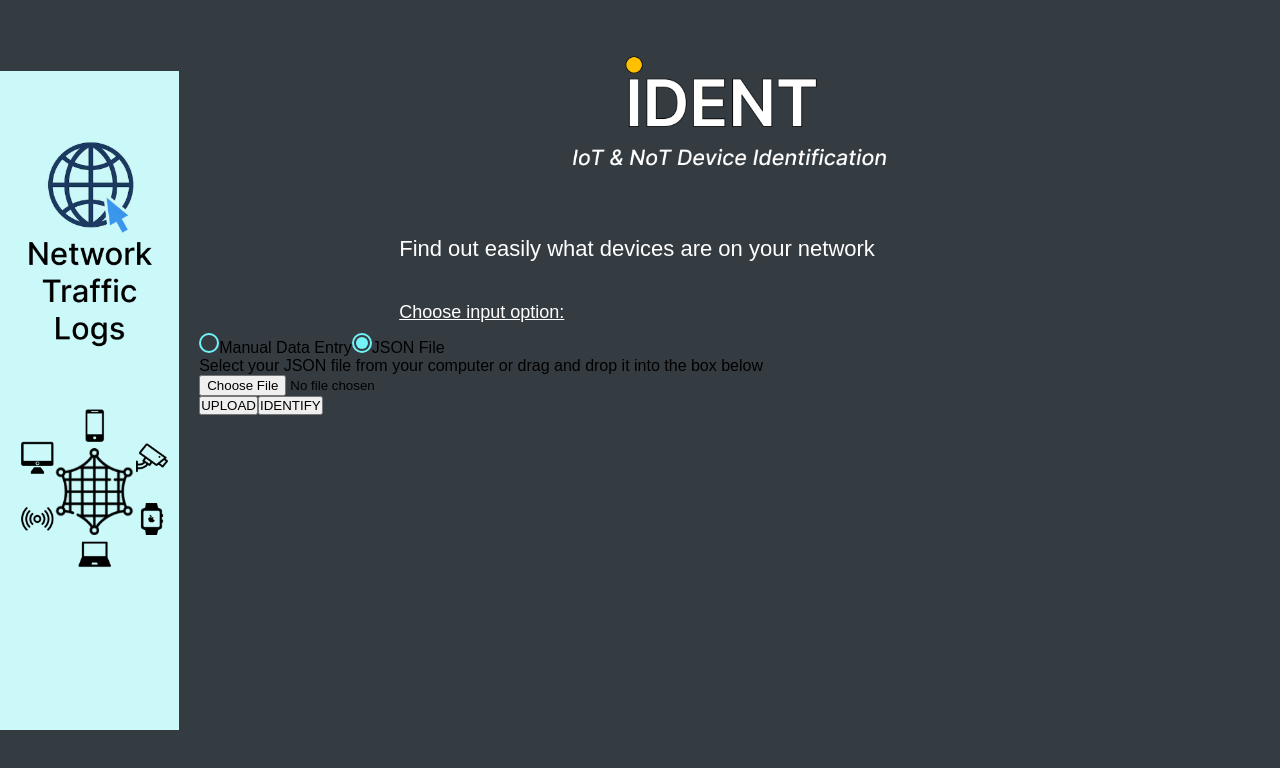
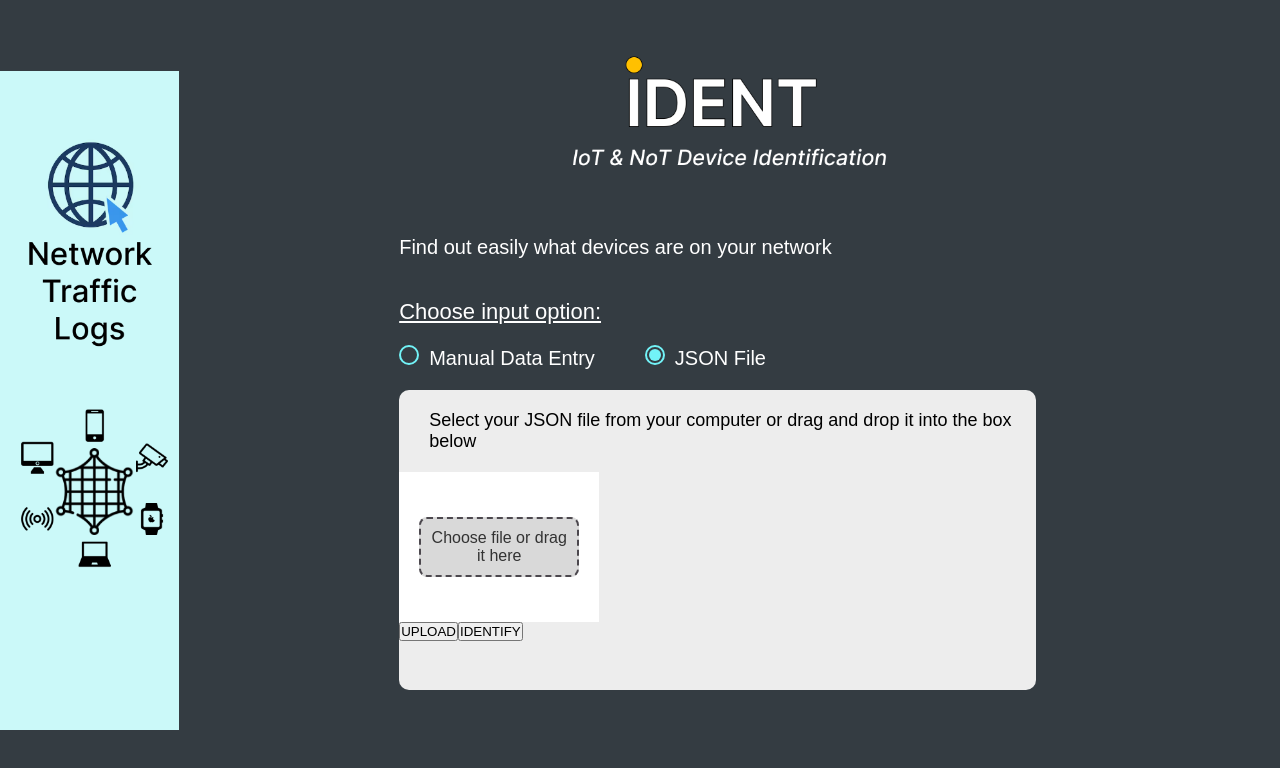
Before and after one commit to TalFlint1/iot-not-identification, a React (Create React App) app: page / in a window 1280 px wide. Shown: the top 768 px of the page. Built offline with nearby package versions, Linux system fonts and the light colour scheme.

Commit message:
keep working on JSON option

```diff
--- a/src/components/InputScreen.js
+++ b/src/components/InputScreen.js
@@ -29,7 +29,7 @@ const InputScreen = () => {
         <div className="flex flex-col items-center text-white p-6">
         <p
             style={{
-                fontSize: "22px",  // Adjust the font size
+                fontSize: "20px",  // Adjust the font size
                 margin: "10px 0",  // Add some margin for spacing
                 textAlign: "left",  // Center align the text
                 color: "white",  // Set the text color to white
@@ -43,21 +43,22 @@ const InputScreen = () => {
           {/* New "Choose input option:" text */}
           <p
             style={{
-                fontSize: "18px",  // Adjust the font size
+                fontSize: "22px",  // Adjust the font size
                 margin: "10px 0",  // Add some margin for spacing
                 textAlign: "left",  // Center align the text
                 color: "white",  // Set the text color to white
                 marginLeft: "200px",
                 textDecoration: "underline",
-                marginTop: "40px"
+                marginTop: "40px",
+                marginBottom: "20px"
             }}
         >
             Choose input option:
         </p>
 
           {/* Input Selection */}
-          <div className="mb-4 flex gap-4">
-            <label className="flex items-center gap-2 cursor-pointer">
+          <div className="mb-4 flex gap-4" style={{ marginLeft: "200px" }}>
+            <label className="flex items-center gap-2 cursor-pointer" style={{ marginRight: "50px" }}>
               <input
                 type="radio"
                 name="inputType"
@@ -66,7 +67,7 @@ const InputScreen = () => {
                 onChange={() => setInputType("manual")}
                 className="custom-radio"
               />
-              Manual Data Entry
+              <span style={{ marginLeft: "10px", color: "white", fontSize: "20px", marginBottom: "20px" }}>Manual Data Entry</span>
             </label>
             <label className="flex items-center gap-2 cursor-pointer">
               <input
@@ -77,32 +78,103 @@ const InputScreen = () => {
                 onChange={() => setInputType("json")}
                 className="custom-radio"
               />
-              JSON File
+              <span style={{ marginLeft: "10px", color: "white", fontSize: "20px", marginBottom: "20px" }}>JSON File</span>
             </label>
           </div>
 
           {/* Input Box */}
-          <div className="bg-gray-800 p-6 rounded-xl shadow-lg w-full max-w-lg">
+          <div
+            className="bg-gray-800 p-6 shadow-lg"
+            style={{
+                marginTop: "20px",
+                marginLeft: "200px",
+                backgroundColor: "#EDEDED",
+                borderRadius: "10px", // More rounded corners
+                height: "300px", // Taller box
+                width: "60%", // Thinner box
+                maxWidth: "800px", // Limit the maximum width
+            }}
+            >
             {inputType === "json" ? (
-              <div className="flex flex-col items-center gap-4">
-                <p className="italic">Select your JSON file from your computer or drag and drop it into the box below</p>
-                <input type="file" className="border border-dashed border-gray-500 p-4 w-full text-center" />
+                <div className="flex flex-col items-center gap-4" style={{ height: "100%", justifyContent: "center" }}>
+                <p className="italic" style={{ marginTop: "20px", marginLeft: "30px", marginBottom: "20px", paddingTop: "20px", fontSize: "18px" }}>
+                    Select your JSON file from your computer or drag and drop it into the box below
+                </p>
+                <label
+                    htmlFor="file-upload"
+                    className="border border-dashed border-gray-500 p-4 w-full text-center cursor-pointer"
+                    style={{
+                        backgroundColor: "#FFF",
+                        display: "flex",
+                        justifyContent: "center",
+                        alignItems: "center",
+                        height: "150px",
+                        width: "200px",
+                        color: "#333",
+                        position: "relative", // Ensure proper positioning of the inner box
+                    }}
+                >
+                    {/* Small box inside the input box */}
+                    <div
+                        style={{
+                            backgroundColor: "#D9D9D9",  // Light gray background for the smaller box
+                            padding: "10px",  // Padding for the smaller box
+                            borderRadius: "8px", // Optional: rounded corners for the small box
+                            textAlign: "center",
+                            fontSize: "16px",  // Adjust font size
+                            color: "#333",  // Text color
+                            position: "absolute", // Absolute positioning to stay within the input box
+                            top: "50%",
+                            left: "50%",
+                            transform: "translate(-50%, -50%)", // Center the text inside the small box
+                            width: "80%",  // Adjust the size of the inner box
+                            border: "2px dashed #4C484E",
+                        }}
+                    >
+                        Choose file or drag it here
+                    </div>
+                    <input
+                        id="file-upload"
+                        type="file"
+                        style={{ display: "none" }} // Fully hide the default file input box
+                    />
+                </label>
                 <div className="flex gap-4">
-                  <button className="bg-green-300 text-black px-4 py-2 rounded-lg">UPLOAD</button>
-                  <button className="bg-teal-400 text-black px-4 py-2 rounded-lg">IDENTIFY</button>
+                    <button className="bg-green-300 text-black px-4 py-2 rounded-lg">UPLOAD</button>
+                    <button className="bg-teal-400 text-black px-4 py-2 rounded-lg">IDENTIFY</button>
                 </div>
-              </div>
+                </div>
             ) : (
-              <div className="grid grid-cols-2 gap-4">
-                <input className="p-2 bg-gray-700 rounded" placeholder="MAC Address" />
-                <input className="p-2 bg-gray-700 rounded" placeholder="HTTP User Agent" />
-                <input className="p-2 bg-gray-700 rounded" placeholder="DHCP Hostname" />
-                <input className="p-2 bg-gray-700 rounded" placeholder="Domains" />
-                <input className="p-2 bg-gray-700 rounded" placeholder="DNS PTR" />
+                <div className="grid grid-cols-2 gap-4" style={{ height: "100%", justifyContent: "center", paddingTop: "20px" }}>
+                <input
+                    className="p-2 bg-gray-700 rounded"
+                    placeholder="MAC Address"
+                    style={{ backgroundColor: "#FFF" }}
+                />
+                <input
+                    className="p-2 bg-gray-700 rounded"
+                    placeholder="HTTP User Agent"
+                    style={{ backgroundColor: "#FFF" }}
+                />
+                <input
+                    className="p-2 bg-gray-700 rounded"
+                    placeholder="DHCP Hostname"
+                    style={{ backgroundColor: "#FFF" }}
+                />
+                <input
+                    className="p-2 bg-gray-700 rounded"
+                    placeholder="Domains"
+                    style={{ backgroundColor: "#FFF" }}
+                />
+                <input
+                    className="p-2 bg-gray-700 rounded"
+                    placeholder="DNS PTR"
+                    style={{ backgroundColor: "#FFF" }}
+                />
                 <button className="bg-teal-400 text-black px-4 py-2 rounded-lg col-span-2">IDENTIFY</button>
-              </div>
+                </div>
             )}
-          </div>
+            </div>
         </div>
       </div>
     </div>
```
